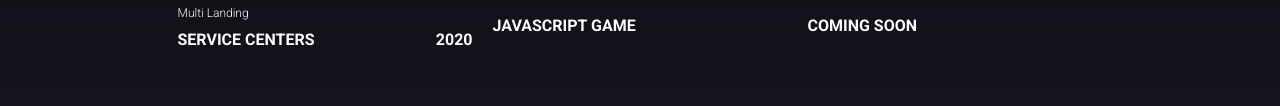
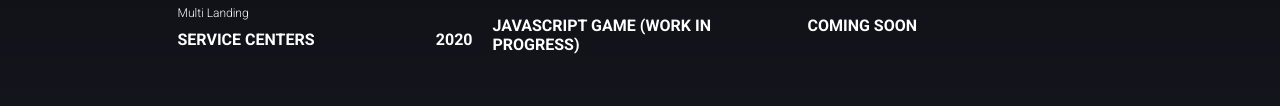
Before and after one commit to Offllane/Portfolio, a plain HTML site: page index.html in a window 1280 px wide. Shown: the part 2142-2248 px from the top of the page. Drawn offline with nearby package versions, Linux system fonts and the light colour scheme; a script that the page names is missing.

Commit message:
evade game from slider :wq

```diff
--- a/index.html
+++ b/index.html
@@ -220,7 +220,7 @@
                 <!-- /.single-project -->
                 <section class="single-project">
                   <section class="project-buttons-container">
-                    <a class="project-button" href="https://offllane.github.io/TwoHandGame/"><span class="none-underline">View more</span></a>
+                    <!-- <a class="project-button" href="https://offllane.github.io/TwoHandGame/"><span class="none-underline">View more</span></a> -->
                     <!-- <button class="project-button">To website</button> -->
                   </section>
                   <img src="img/Work_images/TwoHand_Game.jpg" class="project-image">
@@ -230,7 +230,7 @@
                     </section>
                     <section class="project-title-year">
                       <section class="project-title_last-project">
-                        JavaScript game
+                        JavaScript game (work in progress)
                       </section>
                       <section class="project-year">
                         <!-- 2019 -->
```
